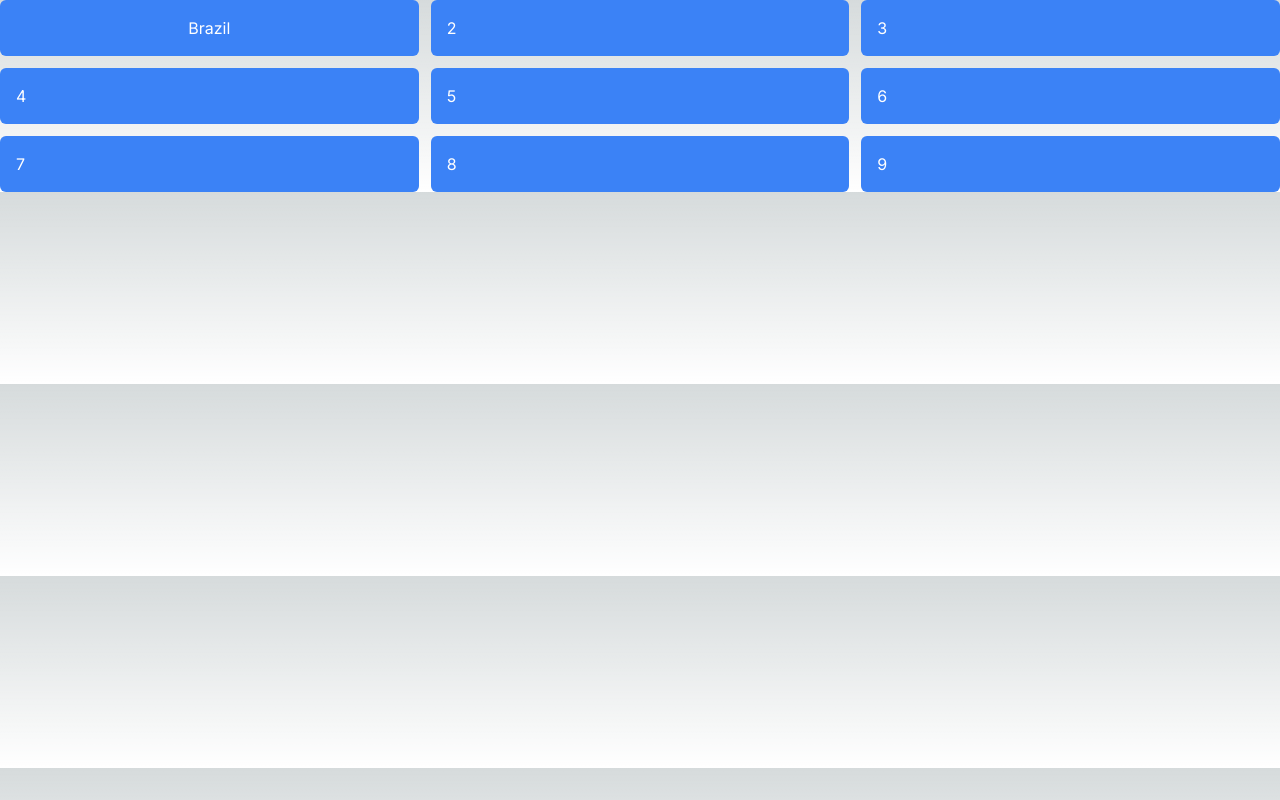
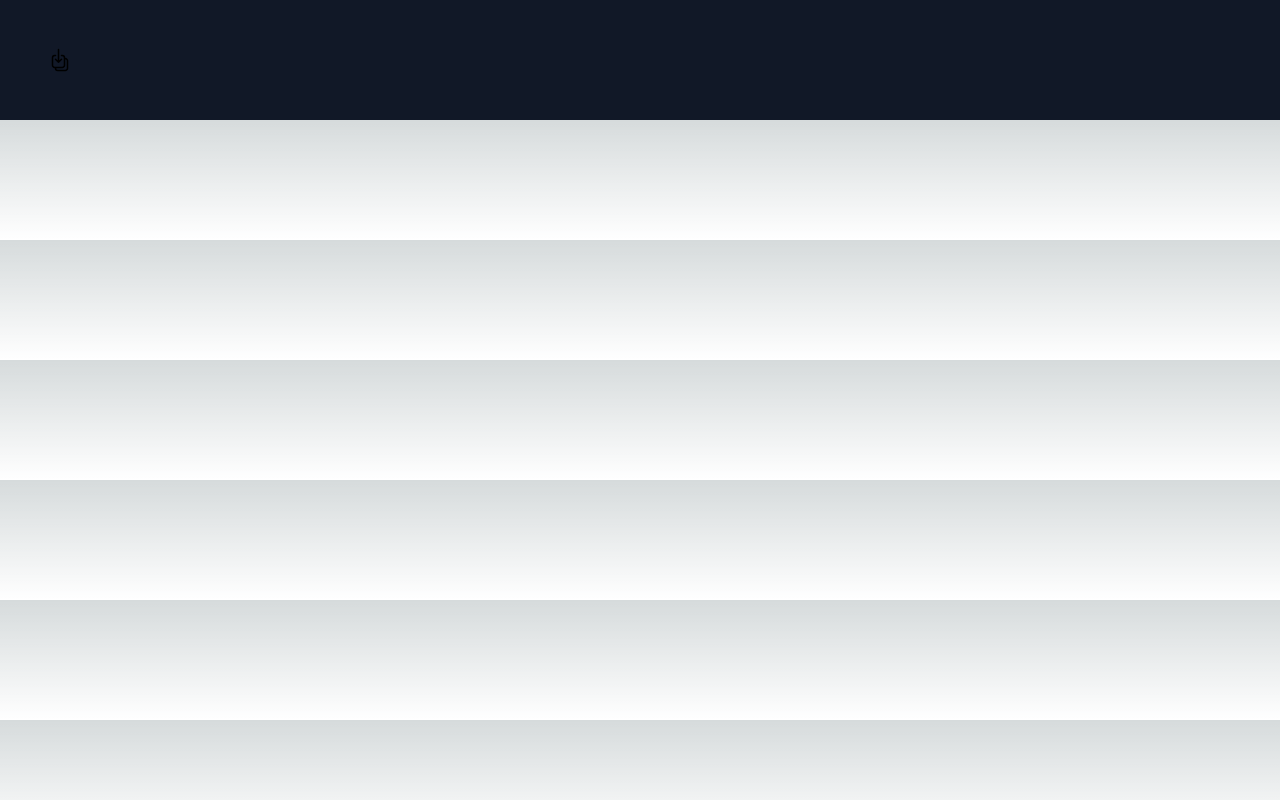
Before and after one commit to EvanilsonP/tailwindcss, a Next.js app: page / in a window 1280 px wide. Built offline with nearby package versions, Linux system fonts and the light colour scheme.

Commit message:
Gradient, Animações e SVG

```diff
--- a/src/app/page.tsx
+++ b/src/app/page.tsx
@@ -152,18 +152,51 @@
 // }
 
 // grid
-export default function Page() {
+// export default function Page() {
+//     return (
+//         <div className="grid grid-cols-3 gap-3">
+//             <div className="rounded-md bg-blue-500 text-white p-4 text-center">Brazil</div>
+//             <div className="rounded-md bg-blue-500 text-white p-4">2</div>
+//             <div className="rounded-md bg-blue-500 text-white p-4">3</div>
+//             <div className="rounded-md bg-blue-500 text-white p-4">4</div>
+//             <div className="rounded-md bg-blue-500 text-white p-4">5</div>
+//             <div className="rounded-md bg-blue-500 text-white p-4">6</div>
+//             <div className="rounded-md bg-blue-500 text-white p-4">7</div>
+//             <div className="rounded-md bg-blue-500 text-white p-4">8</div>
+//             <div className="rounded-md bg-blue-500 text-white p-4">9</div>
+//         </div>
+//     )
+// }
+
+// // gradient
+// export default function Page() {
+//     return (
+//         <div className="w-60 h-60 bg-gradient-to-r from-sky-300 to-indigo-500">
+
+//         </div>
+//     )
+// }
+
+// animações
+// export default function app() {
+//     return (
+//         <div className="container mx-auto ">
+//             <div className="transition-all duration-200 ease-linear w-40 h-24 bg-green-500 hover:w-full">
+
+//             </div>
+//         </div>
+//     )
+// }
+
+// SVG
+export default function app() {
     return (
-        <div className="grid grid-cols-3 gap-3">
-            <div className="rounded-md bg-blue-500 text-white p-4 text-center">Brazil</div>
-            <div className="rounded-md bg-blue-500 text-white p-4">2</div>
-            <div className="rounded-md bg-blue-500 text-white p-4">3</div>
-            <div className="rounded-md bg-blue-500 text-white p-4">4</div>
-            <div className="rounded-md bg-blue-500 text-white p-4">5</div>
-            <div className="rounded-md bg-blue-500 text-white p-4">6</div>
-            <div className="rounded-md bg-blue-500 text-white p-4">7</div>
-            <div className="rounded-md bg-blue-500 text-white p-4">8</div>
-            <div className="rounded-md bg-blue-500 text-white p-4">9</div>
+        <div className="container mx-auto bg-gray-900 p-12">
+            <div>
+                <svg className="w-36 h-32 fill-blue-600" xmlns="http://www.w3.org/2000/svg" fill="none" viewBox="0 0 24 24" stroke-width="1.5" stroke="currentColor" class="w-6 h-6">
+                    <path stroke-linecap="round" stroke-linejoin="round" d="M7.5 7.5h-.75A2.25 2.25 0 0 0 4.5 9.75v7.5a2.25 2.25 0 0 0 2.25 2.25h7.5a2.25 2.25 0 0 0 2.25-2.25v-7.5a2.25 2.25 0 0 0-2.25-2.25h-.75m-6 3.75 3 3m0 0 3-3m-3 3V1.5m6 9h.75a2.25 2.25 0 0 1 2.25 2.25v7.5a2.25 2.25 0 0 1-2.25 2.25h-7.5a2.25 2.25 0 0 1-2.25-2.25v-.75" />
+                </svg>
+            </div>
         </div>
     )
 }
```
